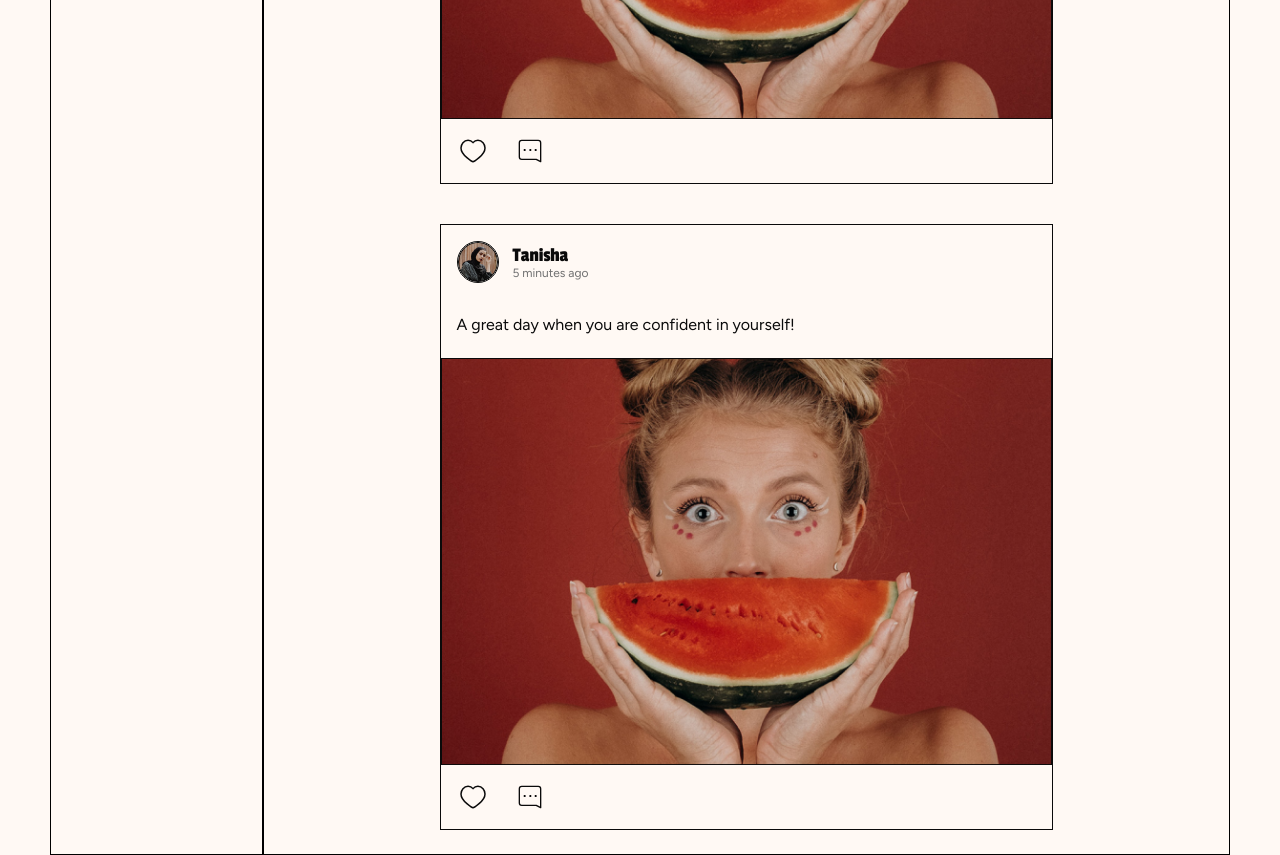
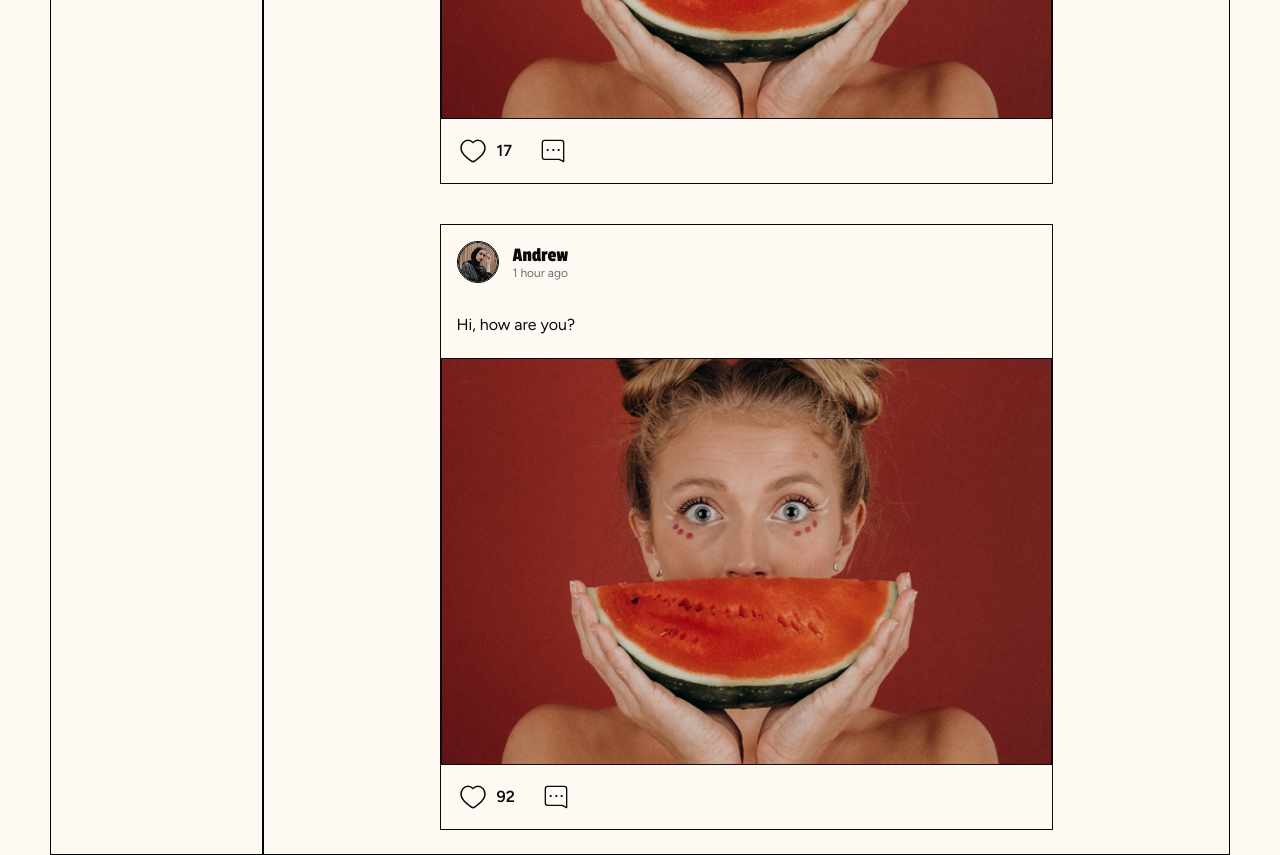
Before and after one commit to Readberg/React-Genfi, a React (Create React App) app: page / in a window 1280 px wide. Shown: the part 1000-1855 px from the top of the page. Built offline with nearby package versions, Linux system fonts and the light colour scheme.

Commit message:
feat: add props in posts

```diff
--- a/src/components/Profile/MyPosts/MyPosts.jsx
+++ b/src/components/Profile/MyPosts/MyPosts.jsx
@@ -1,13 +1,13 @@
 import c from './MyPosts.module.css'
 import Post from './Post/Post';
 
-function MyPosts() {
+function MyPosts(props) {
     return (
         <div className={c.myPosts}>
           <h2 className={c.postsTitle}>All post</h2>
           <div className={c.posts}>
-            <Post />
-            <Post />
+            <Post name='Taisha' time='5 minutes' message='A great day when you are confident in yourself!' likeCount='17'/>
+            <Post name='Andrew' time='1 hour' message='Hi, how are you?' likeCount='92'/>
           </div>
         </div>
     )
--- a/src/components/Profile/MyPosts/Post/Author/Author.jsx
+++ b/src/components/Profile/MyPosts/Post/Author/Author.jsx
@@ -1,13 +1,13 @@
 import c from './Author.module.css'
 import ava from '../../../../../images/author.png';
 
-function Author() {
+function Author(props) {
     return (
         <div className={c.author}>
             <img className={c.avatar} src={ava} alt="author avatar" />
             <div>
-                <h4 className={c.name}>Tanisha</h4>
-                <p className={c.time}>5 minutes ago</p>
+                <h4 className={c.name}>{props.name}</h4>
+                <p className={c.time}>{props.time} ago</p>
             </div>
         </div>
     )
--- a/src/components/Profile/MyPosts/Post/Content/Content.jsx
+++ b/src/components/Profile/MyPosts/Post/Content/Content.jsx
@@ -1,10 +1,10 @@
 import c from './Content.module.css'
 import contentImage from '../../../../../images/content.png';
 
-function Content() {
+function Content(props) {
     return (
         <div className={c.content}>
-            <p className={c.text}>A great day when you are confident in yourself!</p>
+            <p className={c.text}>{props.message}</p>
             <img className={c.img} src={contentImage} alt="content image" />
         </div>
     )
--- a/src/components/Profile/MyPosts/Post/Post.jsx
+++ b/src/components/Profile/MyPosts/Post/Post.jsx
@@ -3,12 +3,12 @@ import Content from './Content/Content';
 import c from './Post.module.css'
 import Reactions from './Reactions/Reactions';
 
-function Post() {
+function Post(props) {
     return (
         <div className={c.post}>
-            <Author />
-            <Content />
-            <Reactions />
+            <Author name={props.name} time={props.time}/>
+            <Content message={props.message}/>
+            <Reactions likeCount={props.likeCount}/>
         </div>
     )
 }
--- a/src/components/Profile/MyPosts/Post/Reactions/Reactions.jsx
+++ b/src/components/Profile/MyPosts/Post/Reactions/Reactions.jsx
@@ -2,10 +2,13 @@ import c from './Reactions.module.css'
 import Like from '../../../../../images/Like.svg';
 import Comment from '../../../../../images/comment.svg';
 
-function Reactions() {
+function Reactions(props) {
     return (
         <div className={c.reactions}>
-           <img className={c.like} src={Like} alt="like image" />
+            <div className={c.likes}>
+                <img className={c.like} src={Like} alt="like image" />
+                <p className={c.likeCount}>{props.likeCount}</p>
+            </div>
            <img className={c.comment} src={Comment} alt="like image" />
         </div>
     )
--- a/src/components/Profile/MyPosts/Post/Reactions/Reactions.module.css
+++ b/src/components/Profile/MyPosts/Post/Reactions/Reactions.module.css
@@ -3,3 +3,14 @@
     display: flex;
     gap: 25px;
 }
+
+.likes {
+    display: flex;
+    align-items: center;
+    gap: 8px;
+}
+
+.likeCount {
+    font-weight: 600;
+    font-size: 16px;
+}
```
